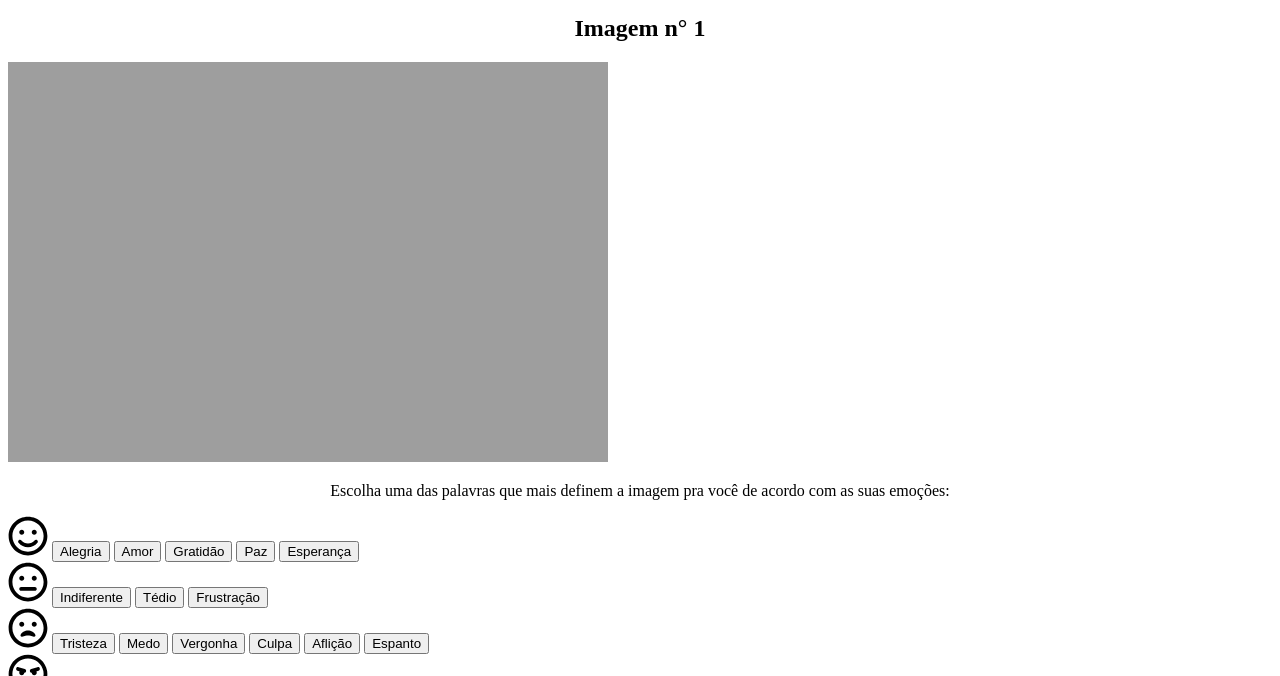
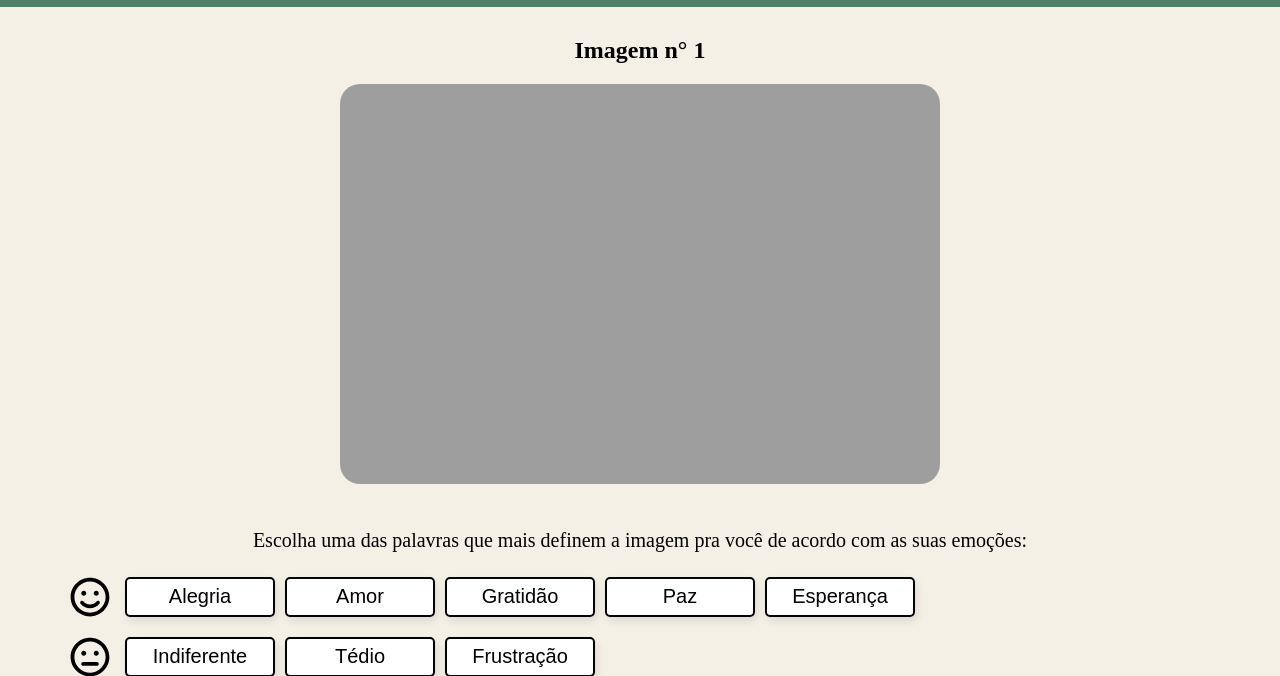
Before and after one commit to jcm-oliveira/app_sesibilize, a plain HTML site: page pages/pagina1.html in a window 1280 px wide. Shown: the part 93-769 px from the top of the page. Drawn offline with Linux system fonts and the light colour scheme; the site is published under a folder, as on GitHub Pages, so addresses that start at the root find nothing; files whose address does not match are found by name.

Commit message:
Update pagina1.html

```diff
--- a/pages/pagina1.html
+++ b/pages/pagina1.html
@@ -4,7 +4,7 @@
     <meta charset="UTF-8">
     <meta name="viewport" content="width=device-width, initial-scale=1.0">
     <title>Sensibilize</title>
-    <link rel="stylesheet" href="/css/index.css" />
+    <link rel="stylesheet" href="../css/index.css" />
 </head>
 <body>
 
```
